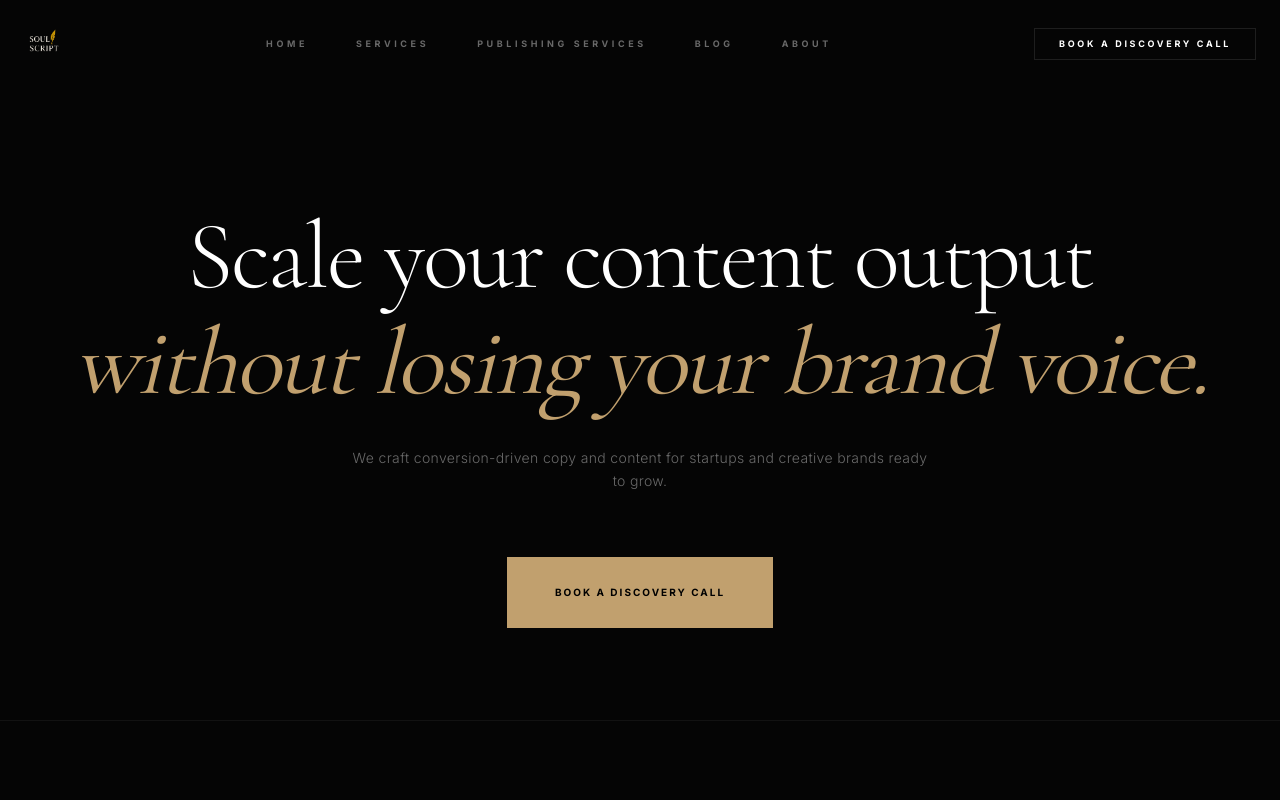
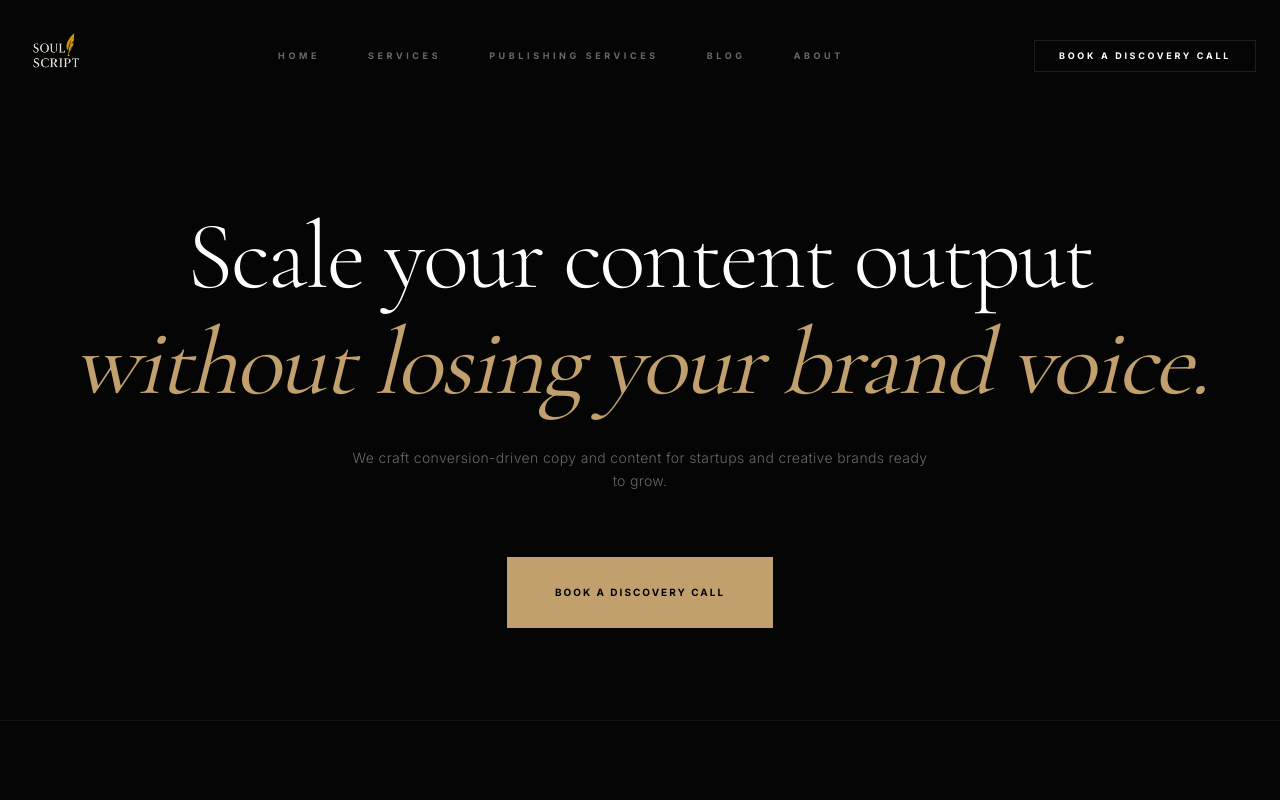
Before and after one commit to tessyjonburica/soulscript, a Next.js app: page / in a window 1280 px wide. Shown: the top 800 px of the page. Built offline with nearby package versions, Linux system fonts and the light colour scheme; a web font is replaced by a local one.

Commit message:
fixing logo size

```diff
--- a/src/components/layout/Footer.tsx
+++ b/src/components/layout/Footer.tsx
@@ -29,9 +29,9 @@ export function Footer() {
                             <Image
                                 src="/Logo-white.png"
                                 alt="Soul Script"
-                                width={180}
-                                height={40}
-                                className="h-10 w-auto"
+                                width={320}
+                                height={72}
+                                className="h-18 w-auto"
                             />
                         </Link>
                         <p className="text-white/20 text-[10px] uppercase tracking-[0.3em] leading-relaxed font-bold">
--- a/src/components/layout/Navbar.tsx
+++ b/src/components/layout/Navbar.tsx
@@ -41,9 +41,9 @@ export function Navbar() {
                     <Image
                         src="/Logo-white.png"
                         alt="Soul Script"
-                        width={180}
-                        height={40}
-                        className="h-10 w-auto"
+                        width={280}
+                        height={64}
+                        className="h-16 w-auto"
                         priority
                     />
                 </Link>
```
